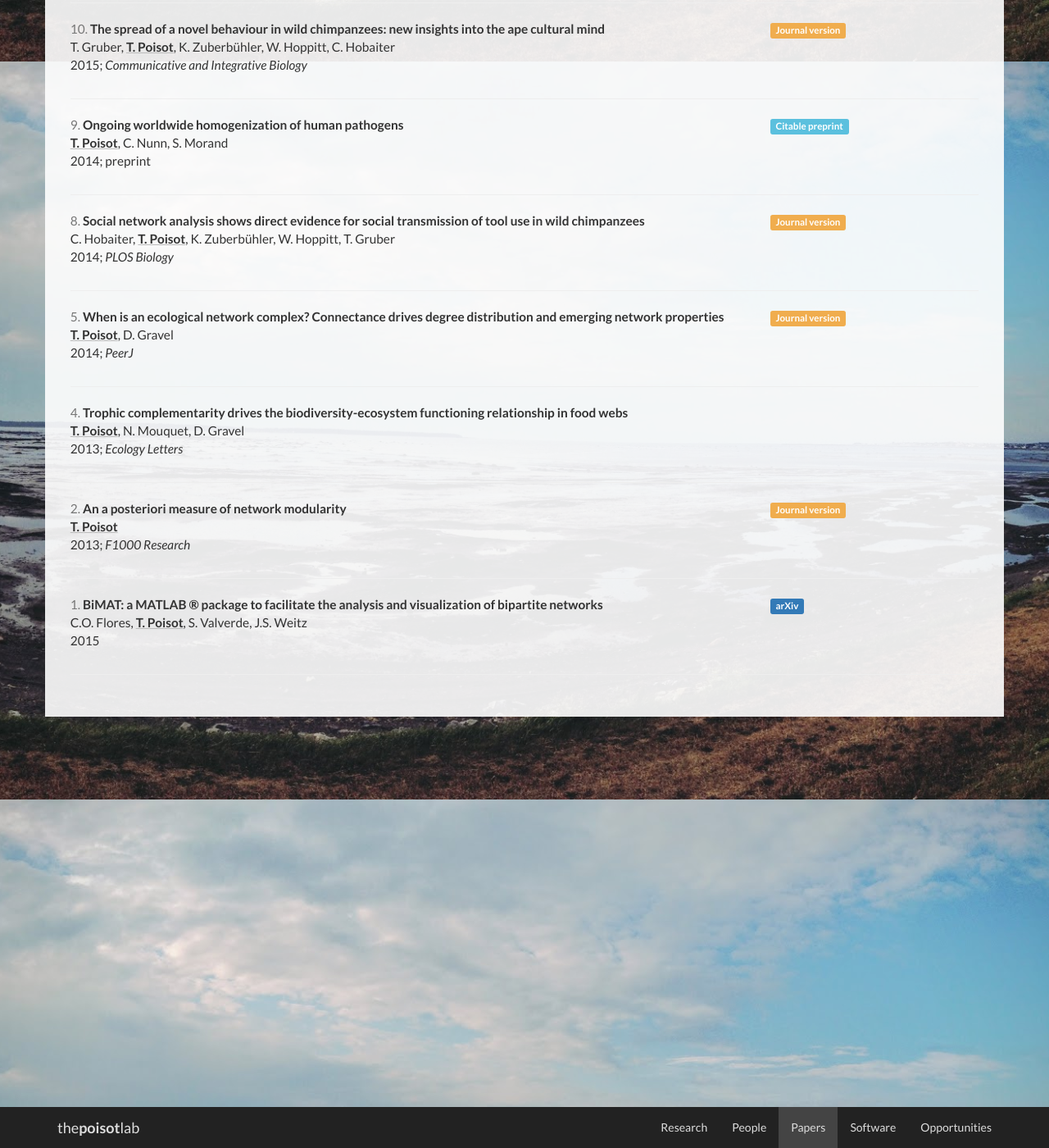
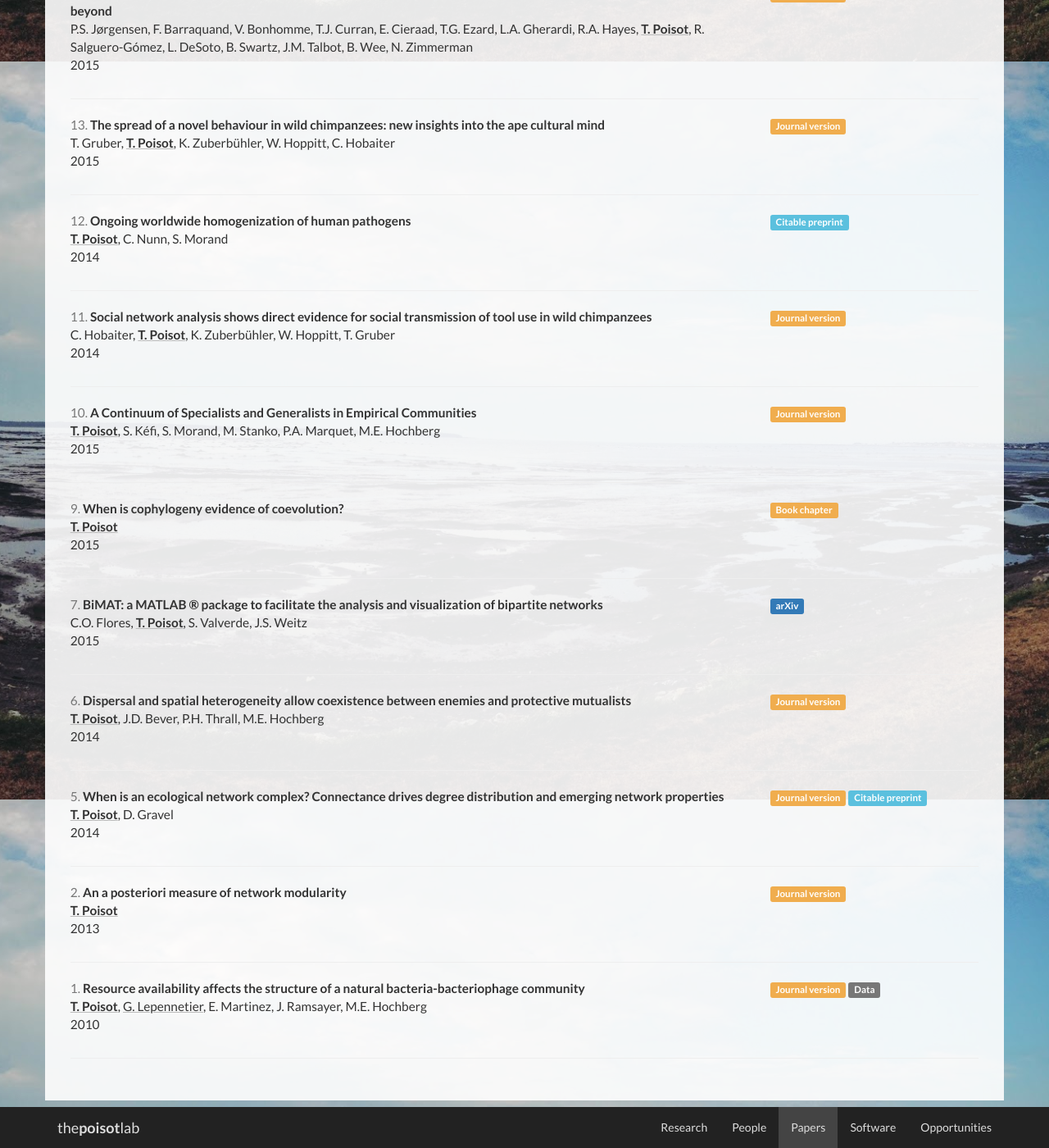
Before and after one commit to evadelmas/poisotlab.github.io, a Jekyll site: the page built from papers.md, in a window 1280 px wide and 1400 px high, scrolled down 825 px. Shown: the whole window at 82% size. Built offline with Jekyll 4.4.1, drawn with Linux system fonts in a browser that asks for light colours; nearby versions of some CDN libraries; a script that is not in the unit is left out; some of the changed text lies outside the part shown.

Commit message:
papers, still in progress

```diff
--- a/_includes/paper.html
+++ b/_includes/paper.html
@@ -3,16 +3,19 @@
 <div class="col-md-9">
 <span class="text-muted">{{forloop.rindex}}.</span> <b>{{p.title}}</b><p />
 {% for a in p.authors %}<span class="author {{a.type}}">{{ a.name }}</span>{% if forloop.last %}{% else %}, {% endif %}{% endfor %}
-<br />{{ p.date }}{% if p.in %}; <em>{{ p.in }}</em>{% else %}{% if p.preprint %}; preprint{% endif %}{% endif %}
+<br />{{ p.date }}
 </div>
 
 <div class="col-md-3">
-{% if p.pdf %}<a href="/pdf/{{p.pdf}}" title="{{p.title}}"><span class="label label-success">Full text PDF</span></a>{% endif %}
+  {% for lab in p.labels %}
+  {% if lab.type == "pdf" %}<a href="/pdf/{{lab.pdf}}" title="{{p.title}}"><span class="label label-success">Full text PDF</span></a>{% endif %}
+  {% if lab.type == "published" %}<a href="http://dx.doi.org/{{lab.doi}}" title="{{ lab.in }}"><span class="label label-warning">Journal version</span></a>{% endif %}
+  {% if lab.type == "chapter" %}<a href="{{lab.url}}" title="{{ lab.in }}"><span class="label label-warning">Book chapter</span></a>{% endif %}
+  {% if lab.type == "preprint" %}<a href="http://dx.doi.org/{{lab.doi}}"><span class="label label-info">Citable preprint</span></a>{% endif %}
+  {% if lab.type == "dataset" %}<a href="http://dx.doi.org/{{lab.doi}}"><span class="label label-default">Data</span></a>{% endif %}
+  {% if lab.type == "arxiv" %}<a href="http://arxiv.org/abs/{{lab.arxiv}}" title="{{p.title}} on arXiv"><span class="label label-primary">arXiv</span></a>{% endif %}
+  {% endfor %}
+</div>
 
-{% if p.preprint %}<a href="http://dx.doi.org/{{p.doi}}"><span class="label label-info">Citable preprint</span></a>{% endif %}
-
-{% if p.arxiv %}<a href="http://arxiv.org/abs/{{p.arxiv}}" title="{{p.title}} on arXiv"><span class="label label-primary">arXiv</span></a>{% endif %}
-
-{% if p.in %}{%if p.doi %} <a href="http://dx.doi.org/{{p.doi}}"><span class="label label-warning">Journal version</span></a>{% endif %}<p />{% endif %}</div>
 </div>
 <hr/>
--- a/papers.md
+++ b/papers.md
@@ -22,15 +22,7 @@
 
 
 {% comment %}
-**T. Poisot**, J.D. Bever, P.H. Thrall & M.E. Hochberg (2014) Dispersal and spatial heterogeneity allow coexistence between enemies and protective mutualists. *Ecology & Evolution*. [online](http://onlinelibrary.wiley.com/doi/10.1002/ece3.1151/abstract). <i class="fa fa-unlock-alt"></i>
-
-**T. Poisot**, B. Baiser, J.A. Dunne, S. Kéfi, F. Massol, N. Mouquet, T.N. Romanuk, D.B. Stouffer, S.A. Wood & D. Gravel (2014) `mangal` - making complex ecological network analysis simpler. *bioRxiV*. [online](http://dx.doi.org/10.1101/002634), [website](http://mangal.uqar.ca/). <i class="fa fa-unlock-alt"></i>
-
-**T. Poisot** (in press) When is cophylogeny evidence of coevolution?. In *Evolutionary Ecology of Host-Parasite Systems*, Morand. S, Littlewod, T., and Poulin, R., eds. *Cambridge University Press*.
-
 F. Barraquand, T.H.G. Ezard, P.S. Joergensen, N. Zimmerman, S.A. Chamberlain, R. Salguero-Gómez, T.J. Curran, & **T. Poisot** (2014) Lack of quantitative training among early-career ecologists: a survey of the problem and potential solutions. *PeerJ*. [preprint](https://peerj.com/preprints/53/), [online](https://peerj.com/articles/285/). <i class="fa fa-unlock-alt"></i>
-
-**T. Poisot** & D. Gravel (2014) When is an ecological network complex? Connectance drives degree distribution and emerging network properties. *PeerJ*. [online](https://peerj.com/articles/251/), [preprint](https://peerj.com/preprints/50/), [github](https://github.com/tpoisot/ms_connectance_complexity). <i class="fa fa-unlock-alt"></i>
 
 D.&nbsp;Gravel, **T. Poisot**, C. Albouy, L. Velez & D. Mouillot (2013) Inferring food web structure from predator-prey body size relationships. *Methods in Ecology & Evolution*. [pdf]({{ site.url }}/reprints/gravel_mee_niche.pdf).
 
@@ -62,8 +54,6 @@
 
 **T. Poisot**, J.D. Bever, A. Nemri, P.H. Thrall & M.E. Hochberg (2011) A Conceptual Framework for the Evolution of Ecological Specialization. *Ecology Letters* 14 (9) 841–851. [online](http://onlinelibrary.wiley.com/doi/10.1111/j.1461-0248.2011.01645.x/full). <i class="fa fa-unlock-alt"></i>
 
-**T. Poisot**, G. Lepennetier, E. Martinez, J. Ramsayer & M.E. Hochberg (2011) Resource availability affects the structure of a natural bacteria-bacteriophage community. *Biology Letters* 7 (2) 201-204. [pdf]({{ site.url }}/reprints/poisot_bl_phages.pdf), [data](http://figshare.com/articles/Bacteria-phage_adjacency_matrix_along_an_environmental_gradient/97583).
-
 P.S. Jørgensen, V. Bonhomme, T.H.G. Ezard, R.A. Hayes, **T. Poisot**, R. Salguero-gomez, S. Vizzini, N. Zimmerman. (2011) A global network of next generation ecologists. *INTECOL Bulletin* 5 (2) 4-6. [pdf]({{ site.url }}/reprints/jorgensen_intecol_innge.pdf).
 
 **T. Poisot** (2011) The digitize Package: Extracting Numerical Data from Scatterplots. *The R Journal* 3 (1) 25–26. [pdf]({{ site.url }}/reprints/poisot_rjournal_digitize.pdf), [R package](https://github.com/tpoisot/digitize). <i class="fa fa-unlock-alt"></i>
```
Also changed, not shown: _data/papers.yml (+115 -29 lines).
